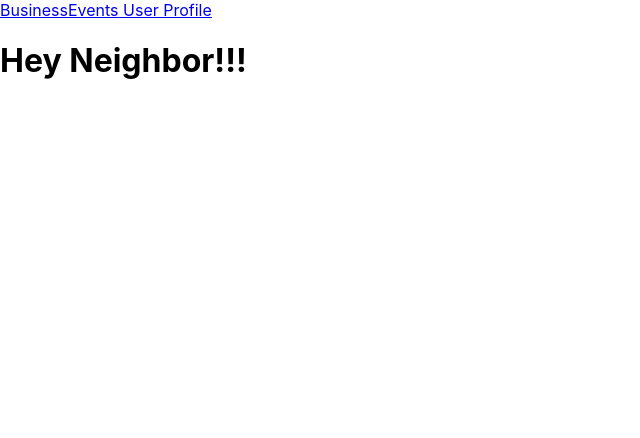
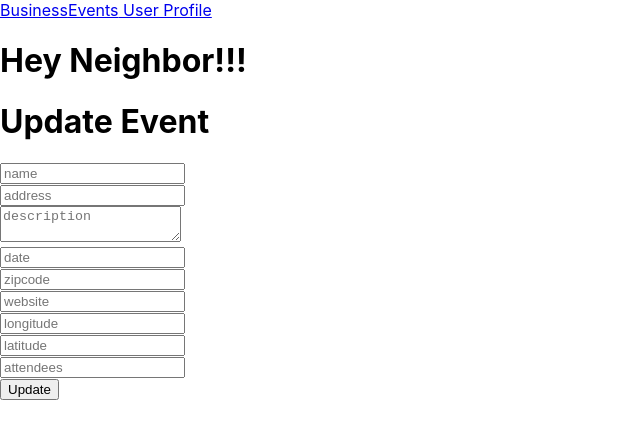
Before and after one commit to andrewliu1988/Hey-Neigbor, a React (Create React App) app in the folder client/: page /update_event/1/1 in a window 1280 px wide. Shown: the top 438 px of the page, without its empty margins (0-640 px from the left). Built offline with nearby package versions, Linux system fonts and the light colour scheme.

Commit message:
update event  working frontend

```diff
--- a/client/src/App.js
+++ b/client/src/App.js
@@ -9,6 +9,7 @@ import UserProfile from './pages/UserProfile'
 import CreateBusinessForm from './components/CreateBusinessForm'
 import CreateEventForm from './components/CreateEventForm'
 import UpdateBusinessForm from './components/UpdateBusinessForm'
+import UpdateEventForm from './components/UpdateEventForm'
 
 function App() {
   return (
@@ -34,8 +35,13 @@ function App() {
           <Route exact path="/create_event/:id" component={CreateEventForm} />
           <Route
             exact
-            path="/update/:id/:user_id"
+            path="/update_business/:id/:user_id"
             component={UpdateBusinessForm}
+          />
+          <Route
+            exact
+            path="/update_event/:id/:user_id"
+            component={UpdateEventForm}
           />
         </Switch>
       </main>
--- /dev/null
+++ b/client/src/components/UpdateEventForm.jsx
@@ -0,0 +1,127 @@
+import React from 'react'
+import {connect} from 'react-redux'
+import {UpdateEvent, UpdateFormField} from '../store/actions/UserAction'
+
+const mapStateToProps = ({formState, eventState} ) => {
+  return {formState, eventState}
+}
+
+const mapDispatchToProps = (dispatch) => {
+  return {
+    setUpdateFormField: (formName, formValue) => dispatch(UpdateFormField(formName, formValue)),
+    setUpdateEvent: (id, formData) => dispatch(UpdateEvent(id, formData))
+  }
+}
+
+
+const UpdateEventForm = (props) => {
+  let id = props.match.params.id
+  let formUserId = props.match.params.user_id
+
+  const handleChange=(e)=> {
+    props.setUpdateFormField(e.target.name, e.target.value)
+  }
+
+  const handleSubmit = async (e) => {
+    e.preventDefault()
+    const formData = {
+    user_id: formUserId,
+    name: props.formState.name,
+    address:props.formState.address,
+    description:props.formState.description,
+    date:props.formState.date,
+    zipcode:props.formState.zipcode,
+    website: props.formState.website,
+    longitude:props.formState.longitude,
+    latitude: props.formState.latitude,
+    attendees: props.formState.attendees
+  }
+  try {
+    props.setUpdateEvent(id, formData)
+  } catch (error) {
+    throw error
+  }
+  }
+
+
+
+  return (
+    <div>
+      <h1>Update Event</h1>
+      <form type="submit" onSubmit={handleSubmit}>
+          <input
+          type='hidden'
+          name='user_id'
+          value = {formUserId}
+          />
+        <input
+            name="name"
+            placeholder="name"
+            value = {props.formState.name}
+            onChange={handleChange}
+            className="input-feild"/>
+            <br/>
+        <input
+            name="address"
+            placeholder="address"
+            value = {props.formState.address}
+            onChange={handleChange}
+            className="input-feild"/>
+            <br/>
+        <textarea
+            name="description"
+            placeholder="description"
+            value = {props.formState.description}
+            onChange={handleChange}
+            className="input-feild"/>
+            <br/>
+        <input
+            name="date"
+            placeholder="date"
+            value = {props.formState.date}
+            onChange={handleChange}
+            className="input-feild"/>
+            <br/>
+        <input
+            name="zipcode"
+            placeholder="zipcode"
+            value = {props.formState.zipcode}
+            onChange={handleChange}
+            className="input-feild"/>
+            <br/>
+        <input
+            name="website"
+            placeholder="website"
+            value = {props.formState.website}
+            onChange={handleChange}
+            className="input-feild"/>
+            <br/>
+        <input
+            name="longitude"
+            placeholder="longitude"
+            value = {props.formState.longitude}
+            onChange={handleChange}
+            className="input-feild"/>
+            <br/>
+        <input
+            name="latitude"
+            placeholder="latitude"
+            value = {props.formState.latitude}
+            onChange={handleChange}
+            className="input-feild"/>
+            <br/>
+          <input
+            name="attendees"
+            placeholder="attendees"
+            value = {props.formState.attendees}
+            onChange={handleChange}
+            className="input-feild"/>
+          <br/>
+          <button>Update</button>
+      </form>
+
+    </div>
+  )
+}
+
+export default connect(mapStateToProps, mapDispatchToProps)(UpdateEventForm)
--- a/client/src/pages/UserProfile.js
+++ b/client/src/pages/UserProfile.js
@@ -59,7 +59,7 @@ const UserProfile = (props) => {
               <button
                 onClick={(id) =>
                   props.history.push(
-                    `/update/${business.id}/${business.user_id}`
+                    `/update_event/${business.id}/${business.user_id}`
                   )
                 }
               >
@@ -87,6 +87,15 @@ const UserProfile = (props) => {
               >
                 View Details
               </button>
+              <button
+                onClick={(id) =>
+                  props.history.push(
+                    `/update_event/${event.id}/${event.user_id}`
+                  )
+                }
+              >
+                Update Event
+              </button>
             </div>
           ))
         ) : (
--- a/client/src/services/UserService.js
+++ b/client/src/services/UserService.js
@@ -46,7 +46,7 @@ export const __DeleteBusiness = async (id) => {
   }
 }
 
-export const __UpdateEvent = async (formData, id) => {
+export const __UpdateEvent = async (id, formData) => {
   try {
     const res = await Client.put(`/events/${id}`, formData)
     console.log(res)
--- a/client/src/store/reducers/EventReducer.js
+++ b/client/src/store/reducers/EventReducer.js
@@ -18,10 +18,13 @@ const EventReducer = (state = iState, action) => {
       return { ...state, allEvent: action.payload }
     case GET_EVENT_DETAILS:
       return { ...state, eventDetails: action.payload }
-    case UPDATE_EVENT:
+    case UPLOAD_EVENT:
       return { ...state, allEvent: [...state.allEvent, action.payload] }
     case GET_EVENTS_BY_ZIPCODE:
       return { ...state, zipcodeEvent: action.payload }
+    case UPDATE_EVENT:
+      console.log(action.payload)
+      return { ...state }
     default:
       return { ...state }
   }
```
